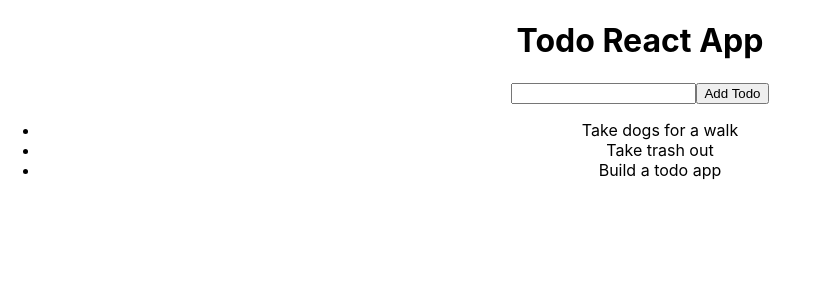
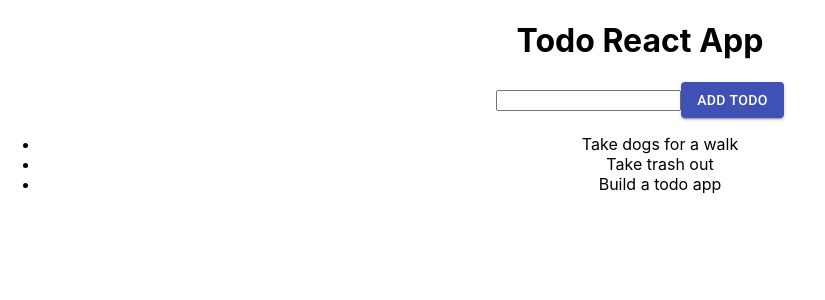
Before and after one commit to olivercastroteran/todo-react-firebase, a React (Create React App) app: page / in a window 1280 px wide. Shown: the top 300 px of the page, without its empty margins (0-825 px from the left). Built offline with nearby package versions, Linux system fonts and the light colour scheme.

Commit message:
downladed material UI

```diff
--- a/package.json
+++ b/package.json
@@ -3,6 +3,7 @@
   "version": "0.1.0",
   "private": true,
   "dependencies": {
+    "@material-ui/core": "^4.11.0",
     "@testing-library/jest-dom": "^4.2.4",
     "@testing-library/react": "^9.5.0",
     "@testing-library/user-event": "^7.2.1",
--- a/public/index.html
+++ b/public/index.html
@@ -24,6 +24,10 @@
       work correctly both with client-side routing and a non-root public URL.
       Learn how to configure a non-root public URL by running `npm run build`.
     -->
+    <link
+      rel="stylesheet"
+      href="https://fonts.googleapis.com/css?family=Roboto:300,400,500,700&display=swap"
+    />
     <title>React App</title>
   </head>
   <body>
--- a/src/App.js
+++ b/src/App.js
@@ -1,4 +1,5 @@
 import React, { useState } from 'react';
+import { Button } from '@material-ui/core';
 import './App.css';
 
 function App() {
@@ -11,23 +12,30 @@ function App() {
   const [input, setInput] = useState('');
 
   const addTodo = (e) => {
+    e.preventDefault();
     console.log('test');
     setTodos([...todos, input]);
+    setInput('');
   };
 
   return (
     <div className="App">
       <h1>Todo React App</h1>
-      <input
-        type="text"
-        value={input}
-        onChange={(e) => setInput(e.target.value)}
-      />
-      <button onClick={addTodo}>Add Todo</button>
+      <form onSubmit={addTodo}>
+        <input
+          type="text"
+          value={input}
+          onChange={(e) => setInput(e.target.value)}
+        />
+        <Button type="submit" variant="contained" color="primary">
+          Add Todo
+        </Button>
+        {/* <button>Add Todo</button> */}
+      </form>
 
       <ul>
         {todos.map((todo) => (
-          <li key={todo}>{todo}</li>
+          <li key={Math.random()}>{todo}</li>
         ))}
       </ul>
     </div>
```
Also changed, not shown: 1 other file (tests, documents, lock files or other folders).
